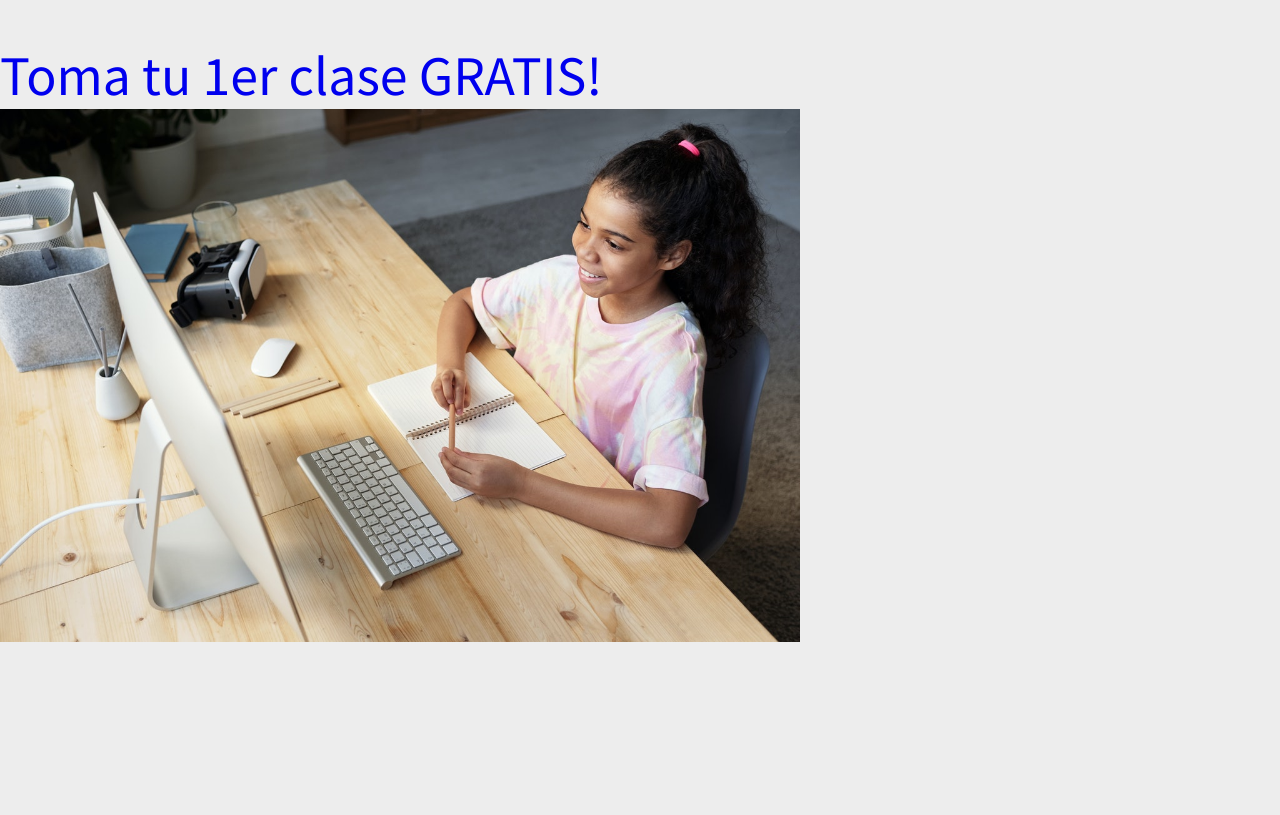
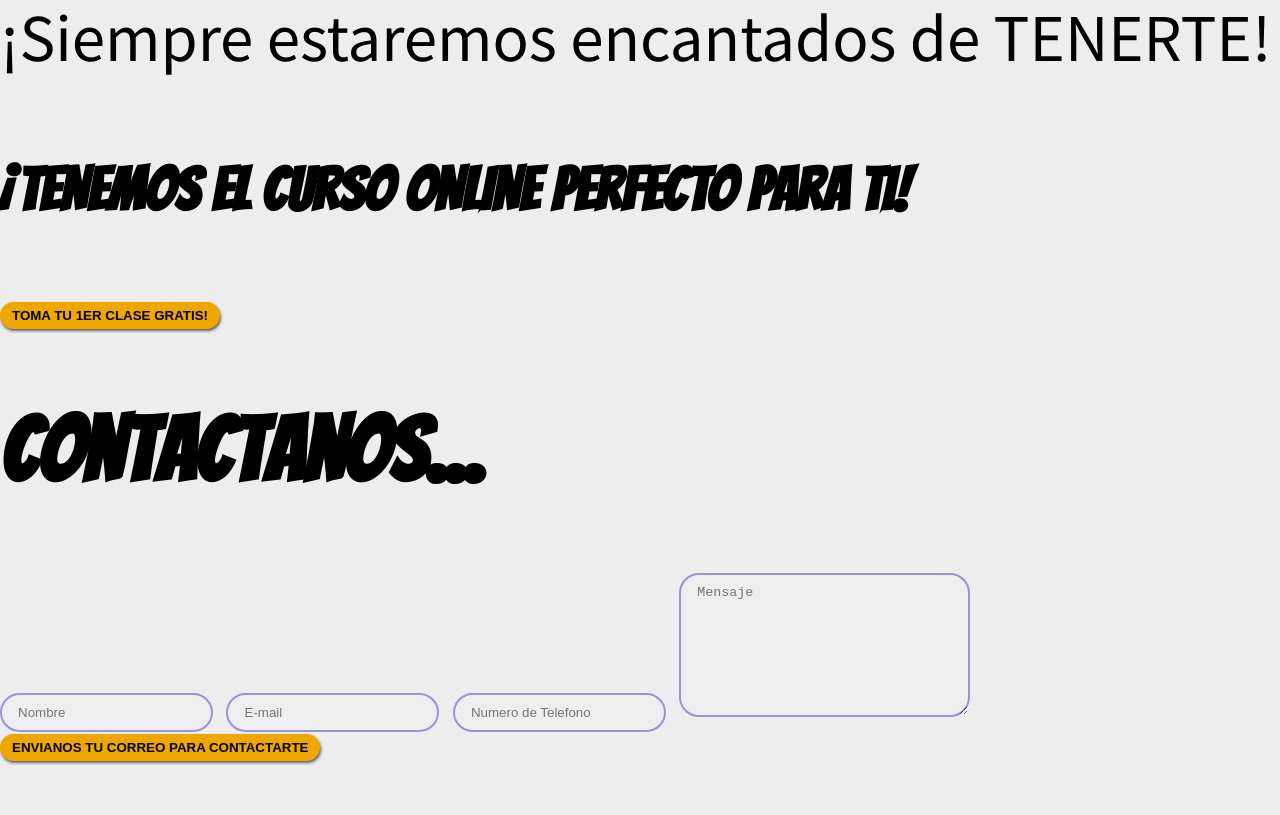
Before and after one commit to kevyyar/responsive-design-proto, a plain HTML site: page index.html in a window 1280 px wide. Shown: the part 1383-2198 px from the top of the page. Before the commit the page ends 2025 px from the top, so only its background shows below. Drawn offline with nearby package versions, Linux system fonts and the light colour scheme; a script that the page names is missing; files whose address does not match are found by name.

Commit message:
starting from scratch

```diff
--- a/index.html
+++ b/index.html
@@ -40,10 +40,9 @@
       <div class="cta-left">
         <div class="cta-title">
           <h1>Bienvenidos a IJLE</h1>
-          <button>Toma tu 1er clase</button>
         </div>
         <div class="cta-features">
-          <ul>
+          <ul class="leading">
             <li>Tu futuro depende de lo que hagas el día de hoy, INVIERTE en vivir mejor y multiplicar tus OPORTUNIDADES</li>
             <li>Estés en donde estés!!! Recibe tus clases ONLINE en la comodidad de tu casa, una hora por día en el horario que mas se te adapte. </li>
             <li>¡Siempre estaremos encantados de TENERTE!</li>
@@ -52,12 +51,10 @@
         <div class="cta-subtitle">
           <h4>¡TENEMOS EL CURSO ONLINE PERFECTO PARA TI!</h4>
         </div>
-        <div class="cta-button">
-          <a href="#">Toma tu 1er clase GRATIS!</a>
-        </div>
+        <button class="button">Toma tu 1er clase GRATIS!</button>
       </div>
       <div class="cta-right">
-        <img src="./assets/student1.jpg" width="800" alt="Girl studying">
+<!--        <img src="./assets/student1.jpg" width="800" alt="Girl studying">-->
       </div>
     </section>
 
@@ -171,19 +168,28 @@
       </div>
     </section> -->
 
-    <!-- <footer id="contact">
+    <footer id="contact">
       <h2>Contactanos...</h2>
       <form action="/send-email" method="POST">
-        <input type="text" name="name" placeholder="Nombre">
-        <input type="email" name="email" placeholder="E-mail">
-        <input type="text" name="phone" placeholder="Numero de Telefono">
-        <button class="contact-btn">Envianos tu correo para contactarte</button>
+        <label>
+          <input type="text" name="name" placeholder="Nombre">
+        </label>
+        <label>
+          <input type="email" name="email" placeholder="E-mail">
+        </label>
+        <label>
+          <input type="text" name="phone" placeholder="Numero de Telefono">
+        </label>
+        <label>
+          <textarea name="message" id="message" cols="30" rows="8" placeholder="Mensaje"></textarea>
+        </label>
+        <button class="button">Envianos tu correo para contactarte</button>
       </form>
       <div class="footer-social">
         <a href="https://www.facebook.com/IJLE.ingles"><i class="fab fa-facebook-square"></i></a>
         <a href="https://www.instagram.com/ijle.family"><i class="fab fa-instagram"></i></a>
       </div>
-    </footer> -->
+    </footer>
     <!-- WHATSAPP CHAT BUBBLE -->
 
 
--- a/styles.css
+++ b/styles.css
@@ -18,11 +18,28 @@ body, p, a, ul, li {
   margin: 0;
   padding: 0;
   text-decoration: none;
+  font-family: 'Noto Sans JP', sans-serif;
 }
 
 li {
   list-style-type: none;
+}
 
+h1,h2,h3,h4 {
+  font-family: 'Bangers', sans-serif;
+  font-weight: 700;
+}
+
+h1 {
+  font-size: 2em;
+}
+
+h2 {
+  font-size: 1.5em;
+}
+
+h3 {
+  font-size: 1.2em;
 }
 
 body {
@@ -31,8 +48,8 @@ body {
   overflow-x: hidden;
 }
 
-button {
-  background-color: var(--darkOrange);
+.button {
+  background-color: var(--lightOrange);
   border: none;
   outline: none;
   cursor: pointer;
@@ -40,8 +57,29 @@ button {
   border-radius: 20px;
   text-transform: uppercase;
   padding: 6px 12px;
+  font-weight: 700;
+  box-shadow: 1px 2px 3px rgba(0,0,0,.6);
+  display: inline-block;
+  transition: all .3s ease-in-out;
 }
 
+.button:hover {
+  color: #222;
+  background-color: var(--darkOrange);
+}
+
+input,
+textarea {
+  background-color: rgba(255,255,255,.05);
+  padding: 10px 16px;
+  border-radius: 20px;
+  border: 2px solid #9893d8;
+  color: var(--lightBlack);
+  outline: none;
+}
+
+
+/* CALL TO ACTION STYLES*/
 
 
 
@@ -49,19 +87,21 @@ button {
 
 /* CELLPHONE STYLES */
 @media screen and (min-width: 620px) {
-
+  body {
+    font-size: 20px;
+  }
 }
 
 /* LARGE TABLETS & LAPTOP STYLES */
 @media screen and (min-width: 960px) {
   body {
-    font-size: 18px;
+    font-size: 40px;
   }
 
 }
 /* DESKTOP STYLES */
 @media screen and (min-width: 1200px) {
   body {
-    font-size: 50px;
+    font-size: 60px;
   }
 }
```
